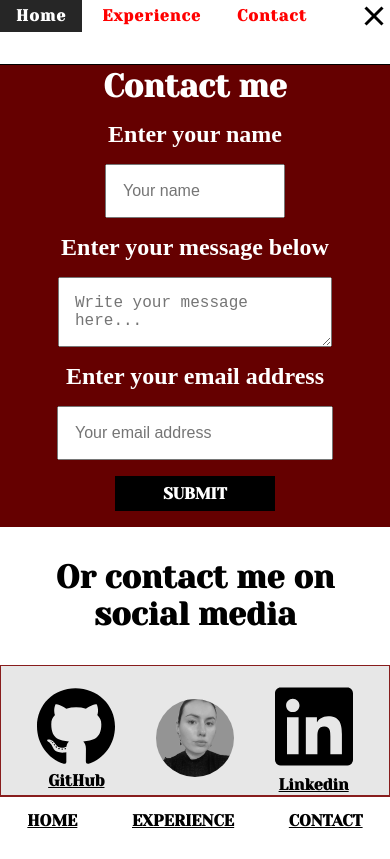
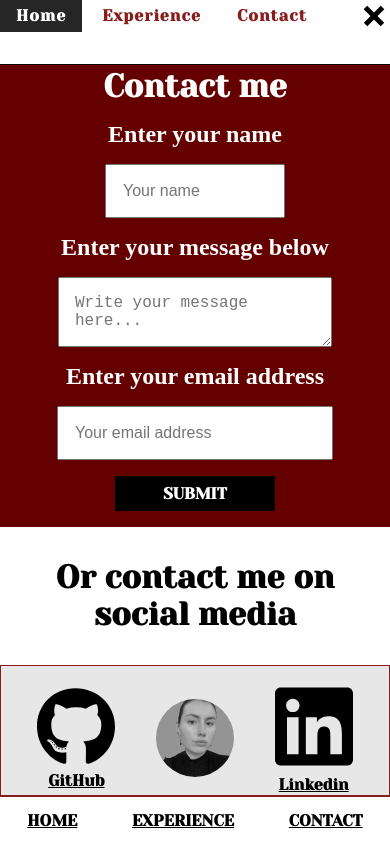
Before and after one commit to linda-94-andersson/Kunskapskontroll-4, a plain HTML site: page contact.html in a window 390 px wide. Both pictures are taken after a click on the element 374 px from the left and 16 px from the top of the page. Drawn offline with nearby package versions, Linux system fonts and the light colour scheme.

Commit message:
Cleaning of CSS

```diff
--- a/CSS/Style/color.css
+++ b/CSS/Style/color.css
@@ -38,6 +38,43 @@ footer {
   text-shadow: var(--text-shadow-small);
 }
 /* End of muilty use css */
+
+/* Header css */
+.navbar-menu {
+  background-color: var(--background-light);
+  border-bottom: var(--border-normal-black);
+}
+
+.menu-listing li a {
+  background-color: var(--background-light);
+  color: var(--link-red);
+}
+
+.menu-listing li a:hover {
+  background-color: #262626;
+  color: var(--text-light);
+}
+
+.menu {
+  background-color: var(--background-light);
+}
+
+.menu span {
+  background-color: var(--background-dark);
+}
+
+.menu span:before {
+  background-color: var(--background-dark);
+}
+
+.menu span:after {
+  background-color: var(--background-dark);
+}
+
+.menu.active span {
+  background-color: transparent;
+}
+/* End of header css */
 
 /* index.html */
 .home-background {
--- a/CSS/Style/typography.css
+++ b/CSS/Style/typography.css
@@ -35,6 +35,19 @@ footer {
   text-transform: uppercase;
 }
 /* End of muilty css */
+
+/* Header css */
+.navbar-menu .menu-listing {
+  text-align: left;
+}
+
+.menu-listing li a {
+  font-size: var(--fontsize-small);
+  line-height: 2em;
+  letter-spacing: 1px;
+  text-decoration: none;
+}
+/* End of header css */
 
 /* index.html */
 .main-title {
--- a/CSS/header.css
+++ b/CSS/header.css
@@ -1,13 +1,12 @@
- header {
-   padding: 0.1em 0;
- }
+header {
+  padding: 0.1em 0;
+}
 
- .header-nav ul {
+.header-nav ul {
   display: none;
 }
 
 .navbar-menu {
-  background-color: rgb(255, 255, 255);
   position: absolute;
   top: 0;
   left: 0;
@@ -15,35 +14,37 @@
   height: 4em;
   transform: translateX(-100%);
   transition: 0.5s;
-  border-bottom: 1px solid black;
 }
 
-.navbar-menu.active { transform: translateX(0);transition: 0.5s; }
+.navbar-menu.active {
+  transform: translateX(0);
+  transition: 0.5s;
+}
 
-.navbar-menu .menu-listing { padding: 0;margin: 0;text-align: left; }
+.navbar-menu .menu-listing {
+  padding: 0;
+  margin: 0;
+}
 
-.menu-listing li { display: inline-block; }
+.menu-listing li {
+  display: inline-block;
+}
 
 .menu-listing li a {
-  background-color: rgb(255, 255, 255);
-  color: red;
   display: block;
-  font-size: 1rem;
   height: 2em;
-  line-height: 2em;
   padding: 0 1em;
-  letter-spacing: 1px;
-  text-decoration: none;
   transform: 0.5s;
 }
 
-.menu-listing li a:hover { background-color: #262626;color: #fff;transition: 0.5s; }
+.menu-listing li a:hover {
+  transition: 0.5s;
+}
 
 .menu {
-  position: fixed;
+  position: absolute;
   top: 0;
   right: 0;
-  background-color: rgb(255, 255, 255);
   height: 2em;
   width: 2em;
   cursor: pointer;
@@ -53,9 +54,8 @@
 
 .menu span {
   position: absolute;
-  height: 3px;
+  height: 0.3em;
   width: 1.5em;
-  background-color: rgb(0, 0, 0);
   top: 50%;
   left: 50%;
   transform: translate(-50%, -50%);
@@ -63,30 +63,32 @@
 }
 
 .menu span:before {
-  content: '';
+  content: "";
   position: absolute;
-  top: -8px;
-  background-color: rgb(0, 0, 0);
-  height: 3px;
+  top: -0.5em;
+  height: 0.3em;
   width: 1.5em;
   transition: 0.3s;
 }
 
 .menu span:after {
-  content: '';
+  content: "";
   position: absolute;
-  top: 8px;
-  background-color: rgb(0, 0, 0);
-  height: 3px;
+  top: 0.5em;
+  height: 0.3em;
   width: 1.5em;
   top: 0.3s;
 }
 
-.menu.active span {background-color:transparent; }
+.menu.active span:before {
+  transform: rotate(45deg);
+  top: 0;
+}
 
-.menu.active span:before { transform: rotate(45deg);top:0; }
-
-.menu.active span:after { transform: rotate(-45deg);top:0; }
+.menu.active span:after {
+  transform: rotate(-45deg);
+  top: 0;
+}
 
 @media (min-width: 1024px) {
   header {
--- a/JS/hamburger.js
+++ b/JS/hamburger.js
@@ -1,7 +1,4 @@
-$(".menu").click(function() {
-    2
-      $(".menu").toggleClass("active");
-    3
-      $(".navbar-menu").toggleClass("active");
-    4
-    });
+$(".menu").click(function () {
+    $(".menu").toggleClass("active");
+    $(".navbar-menu").toggleClass("active");
+});
--- a/contact.html
+++ b/contact.html
@@ -70,16 +70,16 @@
             <div class="socialmedia-section">
                 <figure>
                     <a href="https://github.com/linda-94-andersson" target="_blank">
-                        <img src="../assets/Icon svg/github-brands.svg" alt="github">
+                        <img src="./assets/Icon svg/github-brands.svg" alt="github">
                         <figcaption>GitHub</figcaption>
                     </a>
                 </figure>
                 <figure>
-                    <img src="../assets/Profile-pic/FEA21_Linda_Andersson_svartvit.jpg" alt="Linda Andersson">
+                    <img src="./assets/Profile-pic/FEA21_Linda_Andersson_svartvit.jpg" alt="Linda Andersson">
                 </figure>
                 <figure>
                     <a href="https://www.linkedin.com/in/linda-andersson-stockholm/" target="_blank">
-                        <img src="../assets/Icon svg/linkedin-brands.svg" alt="linkedin">
+                        <img src="./assets/Icon svg/linkedin-brands.svg" alt="linkedin">
                         <figcaption>Linkedin</figcaption>
                     </a>
                 </figure>
```
Also changed, not shown: CSS/experience-details.css (+4 -4 lines), experience.html (+10 -10 lines), index.html (+2 -1 lines).
